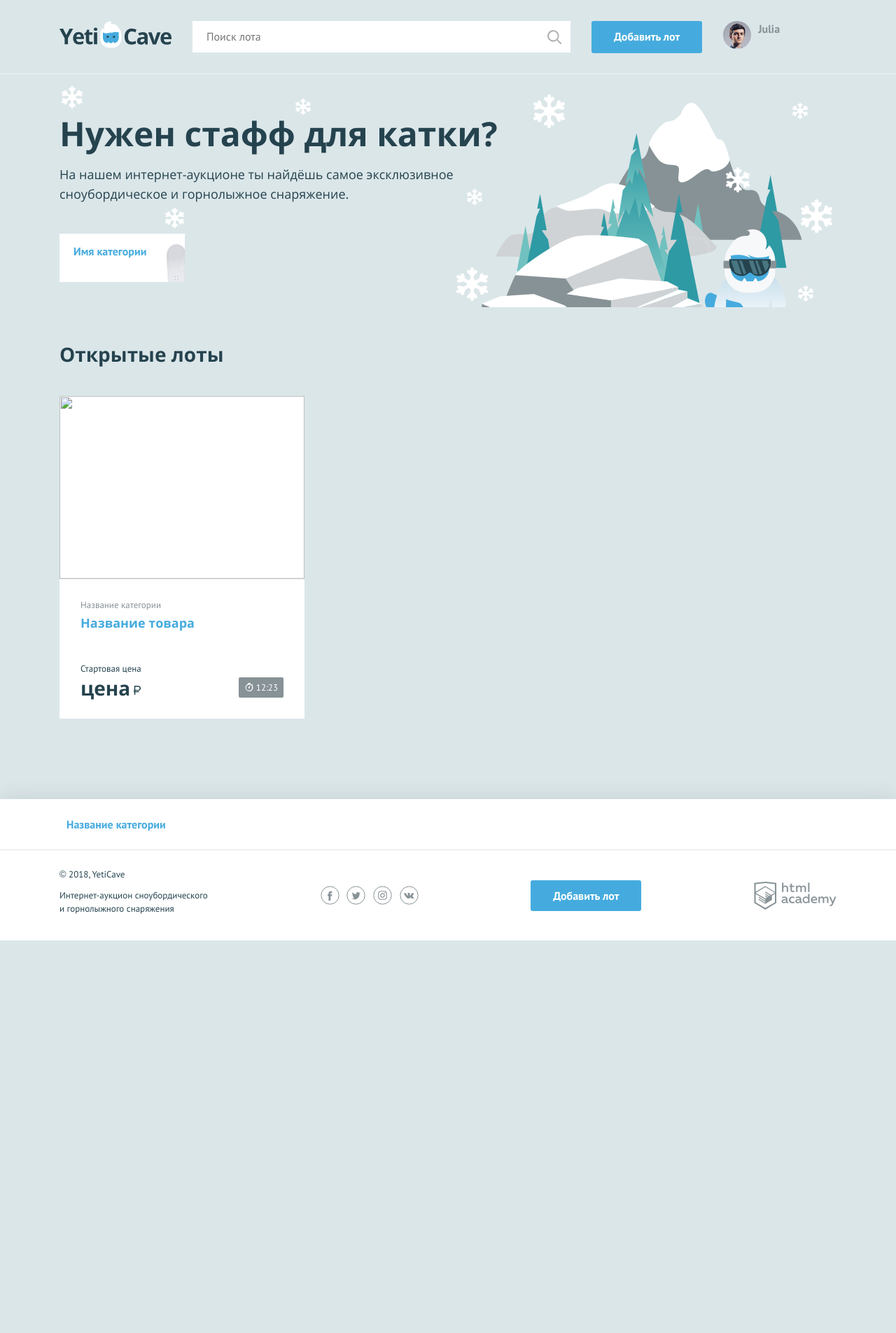
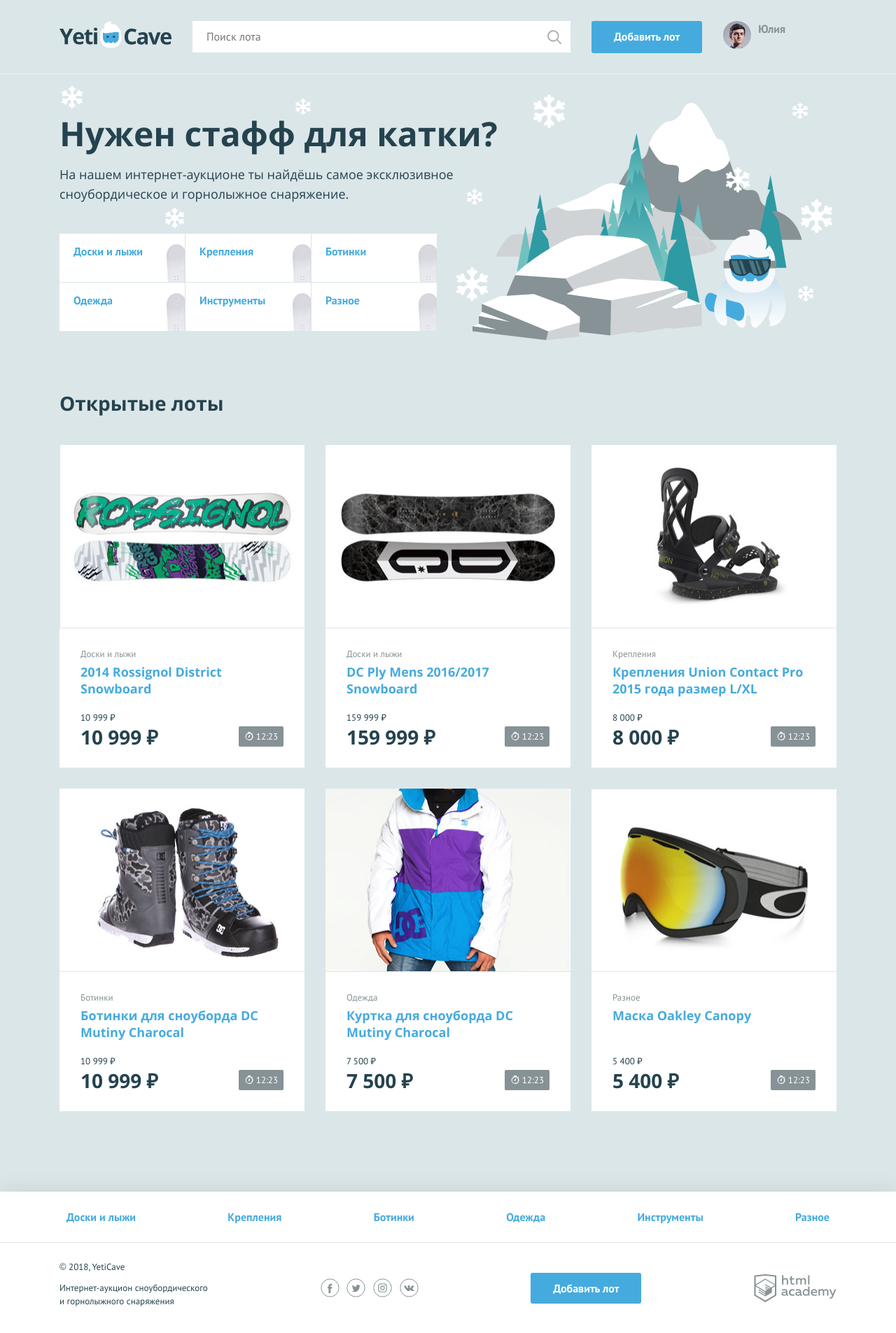
Before and after one commit to juliaJS/869551-yeticave, a PHP site: page / in a window 1280 px wide. Shown: the whole page at 70% size. Before the commit the page ends 1344 px from the top, so only its background shows below. Run offline with PHP 8.4, Linux system fonts and the light colour scheme.

Commit message:
Update index.php
#6 Пишем первую функцию

```diff
--- a/index.php
+++ b/index.php
@@ -1,8 +1,66 @@
 <?php
 $is_auth = rand(0, 1);
 
-$user_name = 'Julia'; // укажите здесь ваше имя
+$user_name = 'Юлия'; // укажите здесь ваше имя
 $user_avatar = 'img/user.jpg';
+
+$categories = [ "Доски и лыжи" , "Крепления" , "Ботинки" , "Одежда" , "Инструменты" , "Разное" ];
+
+$option_list = [
+    [
+       'name' => '2014 Rossignol District Snowboard',
+	   'category' => 'Доски и лыжи',
+	   'price' => 10999,
+	   'picture' => 'img/lot-1.jpg'
+    ],
+
+    [
+       'name' => 'DC Ply Mens 2016/2017 Snowboard',
+	   'category' => 'Доски и лыжи',
+	   'price' => 159999,
+	   'picture' => 'img/lot-2.jpg'
+    ],
+
+    [
+       'name' => 'Крепления Union Contact Pro 2015 года размер L/XL',
+	   'category' => 'Крепления',
+	   'price' => 8000,
+	   'picture' => 'img/lot-3.jpg'
+    ],
+
+    [
+       'name' => 'Ботинки для сноуборда DC Mutiny Charocal',
+	   'category' => 'Ботинки',
+	   'price' => 10999,
+	   'picture' => 'img/lot-4.jpg'
+    ],
+
+    [
+       'name' => 'Куртка для сноуборда DC Mutiny Charocal',
+	   'category' => 'Одежда',
+	   'price' => 7500,
+	   'picture' => 'img/lot-5.jpg'
+    ],
+
+    [
+       'name' => 'Маска Oakley Canopy',
+	   'category' => 'Разное',
+	   'price' => 5400,
+	   'picture' => 'img/lot-6.jpg'
+	]
+];
+
+function cut_num(
+	$price
+) {
+	$num = ceil($price);
+
+	if ($num > 1000) {
+	    $price = number_format($num, 0, '', ' ');
+		$price .= " ₽";
+	}
+	return $price;
+}
 ?>
 <!DOCTYPE html>
 <html lang="ru">
@@ -28,8 +86,8 @@
         <a class="main-header__add-lot button" href="pages/add-lot.html">Добавить лот</a>
 
         <nav class="user-menu">
-<?php $is_auth === 1; ?>
-<?php if ($is_auth === 1): ?>
+
+<?php if ($is_auth === 1) : ?>
  <div class="user-menu__image">
     <img src="img/user.jpg" width="40" height="40" alt="Пользователь">
   </div>
@@ -37,7 +95,7 @@
     <p><?php print($user_name); ?></p>
   </div>
 
-<?php elseif ($is_auth === 0): ?>
+<?php elseif ($is_auth === 0) : ?>
  <ul class="user-menu__list">
     <li class="user-menu__item">
       <a href="#">Регистрация</a>
@@ -47,6 +105,7 @@
     </li>
   </ul>
 <?php endif; ?>
+
         <!-- здесь должен быть PHP код для показа аватара пользователя -->
 
         </nav>
@@ -58,10 +117,12 @@
         <h2 class="promo__title">Нужен стафф для катки?</h2>
         <p class="promo__text">На нашем интернет-аукционе ты найдёшь самое эксклюзивное сноубордическое и горнолыжное снаряжение.</p>
         <ul class="promo__list">
-            <!--заполните этот список из массива категорий-->
-            <li class="promo__item promo__item--boards">
-                <a class="promo__link" href="pages/all-lots.html">Имя категории</a>
-            </li>
+		    <?php foreach ($categories as $category) : ?>
+			<!--заполните этот список из массива категорий-->
+			<li class="promo__item promo__item--boards">
+				<a class="promo__link" href="pages/all-lots.html"><?= $category ?></a>
+			</li>
+			<?php endforeach; ?>
         </ul>
     </section>
     <section class="lots">
@@ -70,17 +131,18 @@
         </div>
         <ul class="lots__list">
             <!--заполните этот список из массива с товарами-->
+			<?php foreach ($option_list as $key => $item) : ?>
             <li class="lots__item lot">
                 <div class="lot__image">
-                    <img src="" width="350" height="260" alt="">
+                    <img src="<?=$item['picture']; ?>" width="350" height="260" alt="">
                 </div>
                 <div class="lot__info">
-                    <span class="lot__category">Название категории</span>
-                    <h3 class="lot__title"><a class="text-link" href="pages/lot.html">Название товара</a></h3>
+                    <span class="lot__category"><?=$item['category']; ?></span>
+                    <h3 class="lot__title"><a class="text-link" href="pages/lot.html"><?=$item['name']; ?></a></h3>
                     <div class="lot__state">
                         <div class="lot__rate">
-                            <span class="lot__amount">Стартовая цена</span>
-                            <span class="lot__cost">цена<b class="rub">р</b></span>
+                            <span class="lot__amount"><?=cut_num($item['price']); ?></span>
+                            <span class="lot__cost"><?=cut_num($item['price']); ?></span>
                         </div>
                         <div class="lot__timer timer">
                             12:23
@@ -88,6 +150,7 @@
                     </div>
                 </div>
             </li>
+		<?php endforeach; ?>
         </ul>
     </section>
 </main>
@@ -96,10 +159,12 @@
 <footer class="main-footer">
     <nav class="nav">
         <ul class="nav__list container">
+			<?php foreach ($categories as $category) : ?>
             <!--заполните этот список из массива категорий-->
-            <li class="nav__item">
-                <a href="pages/all-lots.html">Название категории</a>
-            </li>
+	        <li class="nav__item">
+				<a href="pages/all-lots.html"><?= $category ?></a>
+			</li>
+			<?php endforeach; ?>
         </ul>
     </nav>
     <div class="main-footer__bottom container">
```
